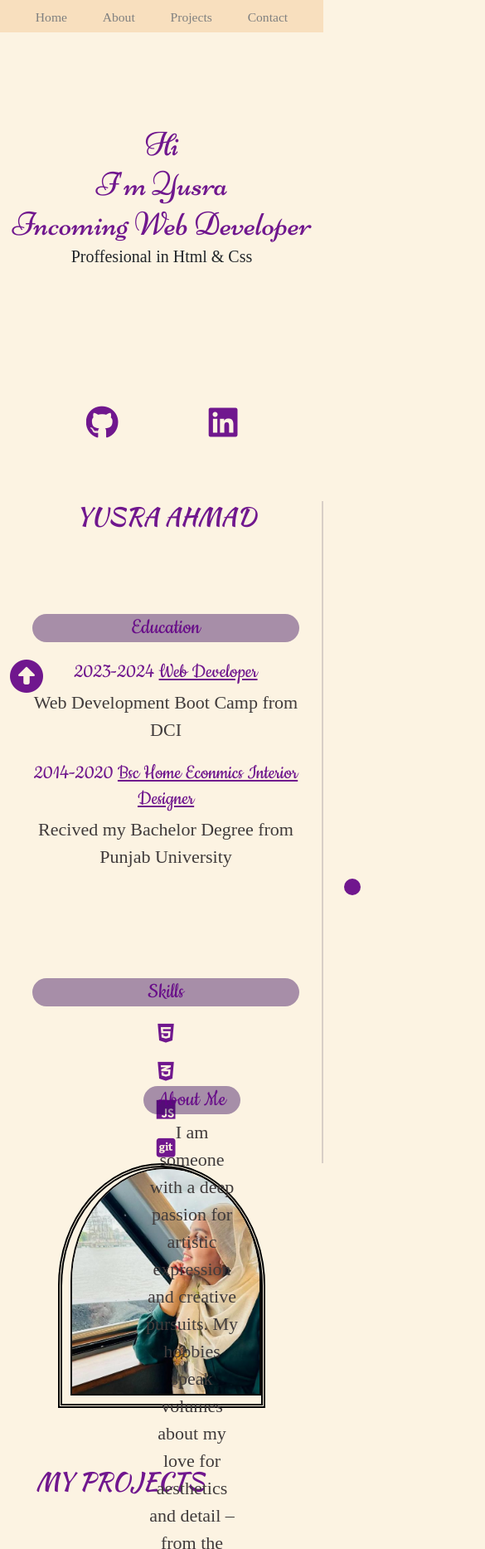
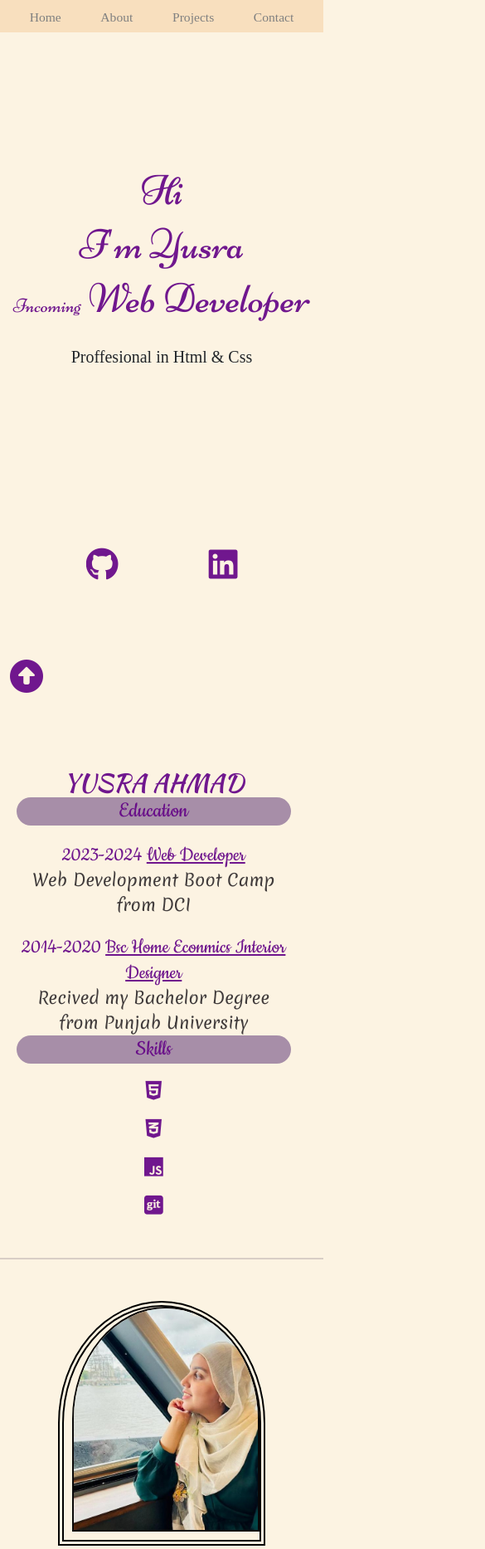
Before and after one commit to Yusra-Ahmad/web-portfolio, a website built with Parcel: page src/index.html in a window 390 px wide. Shown: the top 1867 px of the page at 83% size, 585 px wide, since content can reach past the window. Built offline with nearby package versions, Linux system fonts and the light colour scheme; a web font is replaced by a local one.

Commit message:
Completed responsive screen

```diff
--- a/src/index.html
+++ b/src/index.html
@@ -15,10 +15,10 @@
     <title>Yusra's Portfolio</title>
   </head>
   <body>
-    <header>
+    <header id="home">
       <nav>
         <ul>
-          <li><a href="">Home </a></li>
+          <li><a href="#home">Home </a></li>
           <li><a href="#about"> About</a></li>
           <li><a href="#project"> Projects</a></li>
           <li><a href="#contact">Contact </a></li>
@@ -116,7 +116,7 @@
                   <h5 class="card-title">Gallery.by.yusra</h5>
                   <p class="card-text">
                     I made this page for presenting my love for painting and
-                    calligraphy which are my hobby.
+                    calligraphy which are also my hobby.
                   </p>
                   <p>Visit the Page</p>
                 </div>
--- a/src/scss/_mixin.scss
+++ b/src/scss/_mixin.scss
@@ -0,0 +1,30 @@
+@mixin flexcenter {
+  display: flex;
+  justify-content: center;
+  align-items: center;
+}
+
+@mixin flexspaceeven {
+  display: flex;
+  justify-content: space-evenly;
+  align-items: center;
+  flex-direction: column;
+}
+
+@mixin flexalignend{
+    display: flex;
+    justify-content: center;
+    align-items: end;
+    gap: 5rem;
+}
+
+@mixin topcurve {
+  border-top-left-radius: 50%;
+  border-top-right-radius: 50%;
+  border: 2px solid rgb(10, 8, 8);
+}
+@mixin windowframe {
+  border: 7px double black;
+  padding-left: 1rem;
+  padding-bottom: 1rem;
+}
--- a/src/scss/main.scss
+++ b/src/scss/main.scss
@@ -7,97 +7,106 @@
 
 @import "./base";
 @import "./mixin";
-@import url("https://fonts.googleapis.com/css2?family=Cookie&family=Fredericka+the+Great&family=Kaushan+Script&family=Love+Ya+Like+A+Sister&family=Maven+Pro:wght@400;500;600;800;900&family=Miniver&family=Niconne&family=Rubik+Moonrocks&display=swap");
-
-// HOME PAGE
+@import url("https://fonts.googleapis.com/css2?family=Cookie&family=Fredericka+the+Great&family=Kalam:wght@300;400&family=Kaushan+Script&family=Love+Ya+Like+A+Sister&family=Maven+Pro:wght@400;500;600;800;900&family=Merienda:wght@300;400;500;600&family=Miniver&family=Niconne&family=Rubik+Moonrocks&display=swap");
+// ---------------------------------------------
+// ----HOME PAGE----
 header {
   display: flex;
   justify-content: space-between;
-  @include media-breakpoint-down(lg){
+  @include media-breakpoint-down(lg) {
     flex-direction: column;
     justify-content: center;
   }
 
-
   nav ul {
     background-color: $navbackground;
-    display: flex;
     padding: 0;
-    align-items: center;
-    justify-content: space-evenly;
-    flex-direction: column;
+    @include flexspaceeven();
+
     position: fixed;
+
     height: 100vh;
     width: 10vw;
+
     @include media-breakpoint-down(lg) {
+      width: 100%;
+      height: 10vw;
+
       flex-direction: row;
-      height: 10vw;
-      width: 100%;
     }
+
     li {
       list-style: none;
-
+      transition-duration: 1s;
       a {
         font-size: clamp(1rem, 4vw, 2.2rem);
         color: gray;
         font-family: "Miniver";
         text-decoration: none;
-        transition-duration: 0.5s;
+        padding: 1.2rem;
       }
     }
+
     a:hover {
-      font-size: 2.4rem;
-      color: rgba(51, 2, 112, 0.765);
-      padding: 1.2rem;
+      color: $heading;
       border-bottom: 3px solid $heading;
       border-radius: 50px;
       box-shadow: 0px 0px 15px rgba(51, 2, 112, 0.765);
     }
+    li:hover {
+      transform: scale(1.1);
     }
+  }
+  // --------------------------------------
+
+  // Main heading of home page
   .sec-1 {
     height: 100vh;
-    display: flex;
-    justify-content: center;
-    align-items: center;
+    @include flexcenter();
     flex-direction: column;
-    @include media-breakpoint-down(lg){
+    @include media-breakpoint-down(lg) {
       height: fit-content;
-      margin: 15rem 0;
+      width: 100%;
+
       justify-content: flex-start;
+      margin: 20rem 0;
+    }
 
-    }
     h1,
     h2 {
-      margin: 0;
-      font-size: clamp(4rem, 6vw, 10rem);
+      text-align: center;
+
+      font-family: "Niconne";
       color: $heading;
-      font-family: "Niconne";
-      text-align: center;
+      font-size: clamp(5rem, 6vw, 10rem);
+
       animation-duration: 2s;
       animation-fill-mode: forwards;
     }
     span {
-      font-size: 4rem;
+      font-size: clamp(1rem, 6vw, 3.6rem);
     }
     p {
+      text-align: center;
+
       font-family: "Miniver";
-      text-align: center;
+      margin-top: 2rem;
       font-size: clamp(2rem, 5vw, 4rem);
     }
   }
+
   .link {
-    display: flex;
+    @include flexspaceeven();
+    font-size: 10rem;
+    margin-right: 10rem;
+
+    @include media-breakpoint-down(lg) {
+      flex-direction: row;
       align-items: center;
-    justify-content: space-evenly;
-    font-size: 10rem;
-    flex-direction: column;
-    margin-right: 10rem;
-    @include media-breakpoint-down(lg){
-      flex-direction: row;
+
       font-size: 5rem;
-      align-items: center;
       margin-right: 0;
-
+      margin-bottom: 15rem;
     }
     i {
       transition-duration: 1s;
@@ -122,13 +131,13 @@ header {
     transform: scale(0.8);
   }
 }
+// -----------------------------------
+// -----------------------------------------
 
-
-
+// BASIC STYLE
 main {
   section {
     padding-top: 7rem;
-
   }
   h2 {
     font-size: clamp(3rem, 6vw, 6rem);
@@ -138,12 +147,12 @@ main {
     text-transform: uppercase;
   }
   p {
-    font-family: "Miniver";
+    font-family: "Merienda";
     text-align: center;
-    font-size: 2.2rem;
+    font-size: clamp(1rem, 6vw, 2rem);
     color: $fontcolor;
   }
-  // Yusra's About Page
+
   h3 {
     font-size: clamp(2.8rem, 5vw, 5rem);
     color: $heading;
@@ -153,18 +162,30 @@ main {
     background-color: $headingbackground;
     border-radius: 30px;
     padding: 0;
+    @include media-breakpoint-down(lg) {
+      margin-top: 0;
     }
+  }
+// -------------------------------------
+  // ---ABOUT PAGE-----
   #about {
-
     display: flex;
-    flex-wrap: wrap;
     justify-content: space-around;
     align-items: start;
-    flex-direction: row;
+    flex-wrap: wrap;
 
+//EDUCATION SIDE CONTAINER
     .info {
       border-right: 2px solid $centerborder;
-      padding-right: 6.9%;
+      padding-right: 5%;
+
+      @include media-breakpoint-down(lg) {
+        border: none;
+        border-bottom: 2px solid $centerborder;
+        padding-bottom: 5rem;
+        margin: 0 auto;
+      }
+
       h2,
       h3,
       h4,
@@ -173,17 +194,9 @@ main {
       .skill {
         margin-left: 10vw;
         text-align: center;
+        @include media-breakpoint-down(lg) {
+          margin: 0 2rem;
         }
-
-      .edu::after {
-        content: "";
-        height: 20px;
-        width: 20px;
-        display: block;
-        position: relative;
-        left: 115%;
-        border-radius: 50%;
-        background-color: $heading;
       }
 
       h4 {
@@ -195,86 +208,102 @@ main {
           text-decoration: underline;
         }
       }
-
       .skill-h {
         text-align: center;
       }
-
     }
 
+// PROFILE CONTAINER
     .profile {
       height: 35vh;
 
-      border: 5px double black;
-      padding-left: 1rem;
-      padding-bottom: 1rem;
-      border-top-left-radius: 50%;
-      border-top-right-radius: 50%;
+      margin-top: 2rem;
+      @include topcurve();
+      @include windowframe();
+      @include media-breakpoint-down(xl) {
+        margin: 5rem;
+      }
+
       img {
         height: 100%;
-        border-top-left-radius: 50%;
-        border-top-right-radius: 50%;
-        border: 2px solid rgb(10, 8, 8);
+       @include topcurve();
       }
     }
   }
   .about-me {
     width: 30%;
     margin: 0 auto;
+    margin-right: 5rem;
     text-align: justify;
+
     position: absolute;
-    right: 100px;
+    right: 1px;
     top: 135%;
-    @include media-breakpoint-down(md) {
-      display: block;
+
+    h3 {
+      margin-top: 3rem;
+      @include media-breakpoint-down(xl) {
+        margin-top: 3rem;
+      }
+    }
+    @include media-breakpoint-down(xl) {
+      width: 70%;
+      margin: 0 auto;
+      position: static;
     }
   }
 
+  // -------------------------------
+// ----PROJECT PAGE-----
   #project {
-    height: 100vh;
     margin-left: 11vw;
+    @include media-breakpoint-down(lg) {
+      margin: 0 2rem;
+    }
     p {
       color: $fontcolor;
       font-size: 2rem;
-        font-family: "Miniver";
+      font-family: "Merienda";
     }
+
+    // Container for cards
     .project-sec {
       height: 50vh;
       margin-top: 5rem;
-      display: flex;
-      justify-content: center;
-      align-items: end;
-      gap: 5rem;
-      .click{
+      @include flexalignend();
 
+      @include media-breakpoint-down(xxl) {
+        height: fit-content;
+        flex-wrap: wrap;
+      }
+
+      .click {
         h4 {
           height: 100%;
-          display: flex;
-          justify-content: center;
-          align-items: center;
+          @include flexcenter();
+          font-size: 3rem;
           font-family: "Miniver";
-          font-size: 3rem;
         }
-        .cover-dis{
-          height: 37.8rem;
+        // cover over card
+        .cover-dis {
+          height: 41rem;
           width: 35rem;
+
+          color: snow;
           background-color: rgba(8, 8, 8, 0.632);
           position: absolute;
           opacity: 1;
+          z-index: 1;
           transition-duration: 1s;
-     color: snow;
-     z-index: 1;
-
-
         }
         a {
           text-decoration: none;
         }
 
-        .card{
+        .card {
           border: 4px double $fontcolor;
           transition-duration: 1s;
-          .card-body{
+          .card-body {
             background-color: $navbackground;
             h5 {
               font-size: 2rem;
@@ -284,25 +313,28 @@ main {
           }
         }
       }
-
     }
-    .click:hover .cover-dis{
+    .click:hover .cover-dis {
       opacity: 0;
       cursor: pointer;
     }
-    .click:hover .card{
-      transform:rotate(5deg) scale(0.9);
-        color: rgb(82, 24, 24);
-        transition-delay: .1s;
+    .click:hover .card {
+      transform: rotate(5deg) scale(0.9);
+      transition-delay: 0.1s;
+    }
+  }
 }
 
+// -------------------------------------
+// ----CONTACT PAGE-----
+
+// basic style
+footer {
+  margin-left: 11vw;
+  margin-top: 10vw;
+  @include media-breakpoint-down(lg) {
+    margin: 0 2rem;
   }
-
-}
-
-footer{
-  margin-left: 11vw;
-
   h2 {
     font-size: clamp(3rem, 6vw, 6rem);
     margin: 0;
@@ -311,32 +343,36 @@ footer{
     text-transform: uppercase;
     text-align: center;
   }
-  #contact{
+  #contact {
     height: 100vh;
-    padding-top: 5rem;
-   .contact-sec{
-    display: flex;
-    justify-content: space-around;
- align-items: end;
-    .form{
-      form{
-
+    padding-top: 10rem;
+    .contact-sec {
+      @include flexspaceeven();
+      flex-direction: row;
+      @include media-breakpoint-down(lg) {
+        flex-wrap: wrap;
+      }
+      .form {
+        form {
           display: flex;
           justify-content: center;
-        align-items: start;
           flex-direction: column;
           gap: 0.5rem;
-        label{
+          label {
             color: $heading;
             font-family: "Kaushan Script";
             font-size: 3rem;
           }
-        input, textarea{
+          input {
+            border-color: $centerborder;
+          }
+          input,
+          textarea {
             width: 100%;
             background-color: $backgroundColor;
           }
           input:focus,
-        textarea:focus{
+          textarea:focus {
             outline-color: $heading;
           }
           button {
@@ -350,53 +386,82 @@ footer{
             background-color: $headingbackground;
             transition-duration: 1s;
           }
-        button:hover{
+          button:hover {
             transform: scale(1.1);
             background-color: $centerborder;
             cursor: pointer;
           }
         }
       }
+      // contantact container box
       .contact-icon div {
         height: 20rem;
         width: 20rem;
         margin: 2rem;
-      display: flex;
-      justify-content: center;
-      align-items: center;
+        @include flexcenter();
         flex-direction: column;
         border-radius: 20px;
         box-shadow: 0px 0px 20px grey;
-      h4{
+        @include media-breakpoint-down(lg) {
+          height: 10rem;
+          width: 10rem;
+        }
+
+        h4 {
           color: $heading;
           font-family: "Kaushan Script";
           font-size: 2rem;
         }
-      i{
+        i {
           font-size: 5rem;
           color: $heading;
+          @include media-breakpoint-down(lg) {
+            font-size: 3rem;
           }
         }
-    .icon:hover i{
-      color:$centerborder
+      }
+      .icon:hover i {
+        color: $centerborder;
       }
     }
+  }
+}
+// -------------------------------------------------
 
-  }
 
-}
-
-.up{
-
-  i{
+// --arrow Icon for bringing the Page up
+.up {
+  i {
     position: sticky;
     left: 3%;
     bottom: 1%;
     font-size: 4rem;
     color: $heading;
   }
+}
 
 
+// ----------------------------------------------------
+// Responsive Screen
+
+@media (min-width: 1150px) and (max-width: 1402px) {
+  .profile {
+    margin-left: 10rem;
+  }
 }
 
-// -------------------------------------
+@media (min-width: 993px) and (max-width: 1185px) {
+  main {
+    #about {
+      .info {
+        border-right: none;
+        border-bottom: 2px solid $centerborder;
+        padding-bottom: 5rem;
+        margin: 0 auto;
+      }
+
+    }
+  }
+}
+
+// ------------------------------------------------------------
```
Also changed, not shown: src/styles/main.css, 1 other file. Lines whose indentation alone changed are shown as unchanged.
